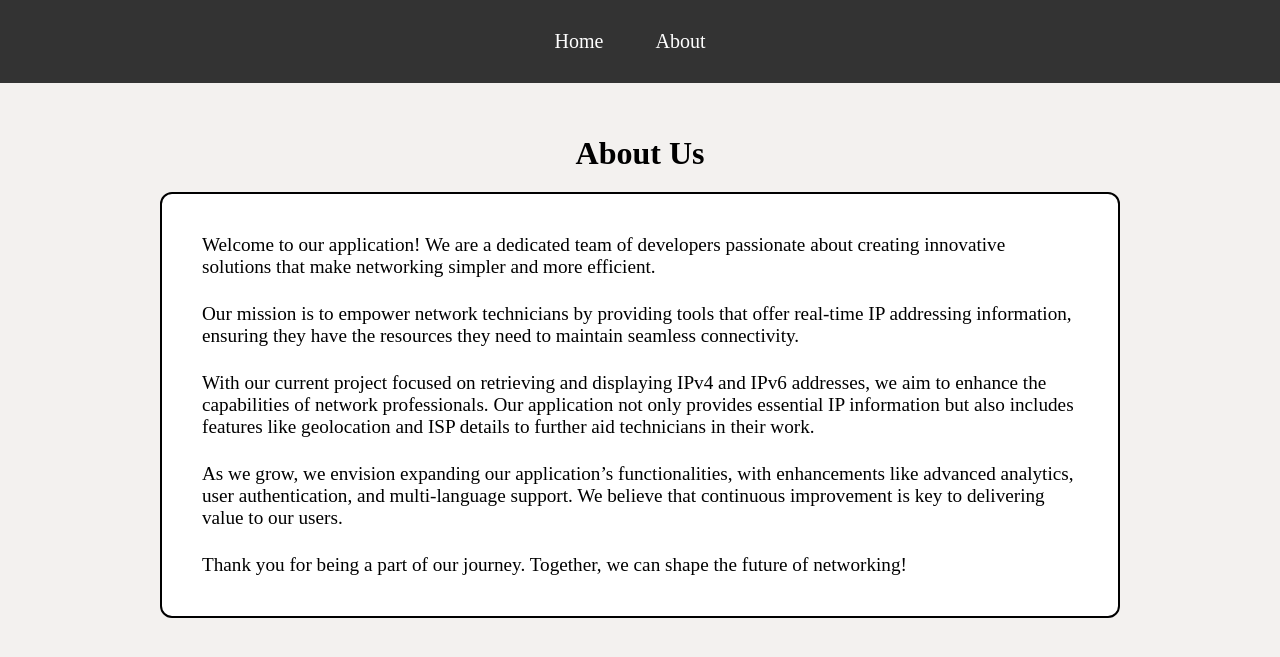
After one commit to kigos21/devnet-ip-addr-app, a Flask app: page /about in a window 1280 px wide. The commit adds this page. Shown: the top 657 px of the page. Run offline with Flask 3, Linux system fonts and the light colour scheme.

Commit message:
karl about us

```diff
--- a/app.py
+++ b/app.py
@@ -5,7 +5,7 @@ import requests
 app = Flask(__name__)
 
 # Replace with your actual API key from ipstack.com
-API_KEY = "YOUR_API_KEY_HERE"
+API_KEY = os.environ.get('IPSTACK_API_KEY')
 
 def get_ip_info():
     try:
@@ -32,5 +32,9 @@ def index():
     ip_info = get_ip_info()
     return render_template('index.html', ip_info=ip_info)
 
+@app.route('/about')
+def about():
+    return render_template('about.html')
+
 if __name__ == '__main__':
     app.run(debug=True)
--- /dev/null
+++ b/templates/about.html
@@ -0,0 +1,77 @@
+<!DOCTYPE html>
+<html lang="en">
+  <head>
+    <meta charset="UTF-8" />
+    <meta name="viewport" content="width=device-width, initial-scale=1.0" />
+    <title>About Us</title>
+    <style>
+      * {
+        margin: 0;
+        padding: 0;
+      }
+      body {
+        background: #f3f1ef;
+      }
+      .container {
+        display: flex;
+        flex-direction: column;
+        padding: 2rem 10rem 2rem 10rem;
+      }
+      .container-about {
+        display: flex;
+        flex-direction: column;
+        background: #ffff;
+        padding: 40px;
+        border-radius: 12px;
+        border: 2px black solid;
+        gap: 25px;
+      }
+      h1 {
+        text-align: center;
+        padding: 20px 0px 20px 0px;
+      }
+      p {
+        font-size: 1.2rem;
+      }
+    </style>
+  </head>
+  <body>
+    {% include 'navbar.html' %}
+    <div class="container">
+      <h1>About Us</h1>
+      <div class="container-about">
+        <p>
+          Welcome to our application! We are a dedicated team of developers
+          passionate about creating innovative solutions that make networking
+          simpler and more efficient.
+        </p>
+
+        <p>
+          Our mission is to empower network technicians by providing tools that
+          offer real-time IP addressing information, ensuring they have the
+          resources they need to maintain seamless connectivity.
+        </p>
+
+        <p>
+          With our current project focused on retrieving and displaying IPv4 and
+          IPv6 addresses, we aim to enhance the capabilities of network
+          professionals. Our application not only provides essential IP
+          information but also includes features like geolocation and ISP
+          details to further aid technicians in their work.
+        </p>
+
+        <p>
+          As we grow, we envision expanding our application’s functionalities,
+          with enhancements like advanced analytics, user authentication, and
+          multi-language support. We believe that continuous improvement is key
+          to delivering value to our users.
+        </p>
+
+        <p>
+          Thank you for being a part of our journey. Together, we can shape the
+          future of networking!
+        </p>
+      </div>
+    </div>
+  </body>
+</html>
--- /dev/null
+++ b/templates/navbar.html
@@ -0,0 +1,20 @@
+<nav style="background-color: #333">
+  <ul
+    style="
+      list-style: none;
+      margin: 0;
+      padding: 30px 10px 30px 10px;
+      display: flex;
+      gap: 2rem;
+      justify-content: center;
+      font-size: 1.25rem;
+    "
+  >
+    <li style="margin-right: 20px">
+      <a href="/" style="color: white; text-decoration: none">Home</a>
+    </li>
+    <li style="margin-right: 20px">
+      <a href="/about" style="color: white; text-decoration: none">About</a>
+    </li>
+  </ul>
+</nav>
```
Also changed, not shown: templates/index.html (+104 -19 lines), 1 other file.
